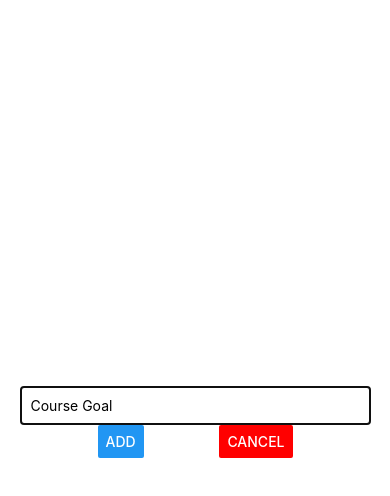
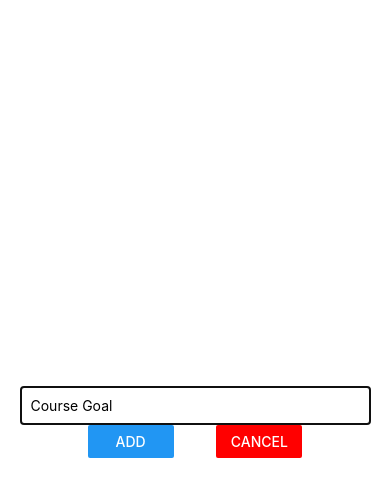
Before and after one commit to rossmawd/react-native-test-app, a React Native app: screen / in a window 390 px wide. Both pictures are taken after a click on the button "ADD GOAL". Shown: the top 496 px of the page. Built offline with nearby package versions, Linux system fonts and the light colour scheme.

Commit message:
wrapped each button in a view to set them to equal width

```diff
--- a/Components/GoalInput.js
+++ b/Components/GoalInput.js
@@ -14,8 +14,12 @@ const GoalInput = (props) => {
           style={styles.input}
         />
         <View style={styles.inputButtons}>
-          <Button onPress={props.addGoalHandler} title="ADD" />
-          <Button title="Cancel" color="red" onPress={props.cancelAdd} />
+          <View style={styles.button}>
+            <Button onPress={props.addGoalHandler} title="ADD" />
+          </View>
+          <View style={styles.button}>
+            <Button title="CANCEL" color="red" onPress={props.cancelAdd} />
+          </View>
         </View>
       </View>
     </Modal>
@@ -39,6 +43,9 @@ const styles = StyleSheet.create({
   inputButtons: {
     flexDirection: "row",
     justifyContent: "space-between",
-    width: "50%"
+    width: "55%"
+  },
+  button: {
+    width: "40%"
   }
 });
```
